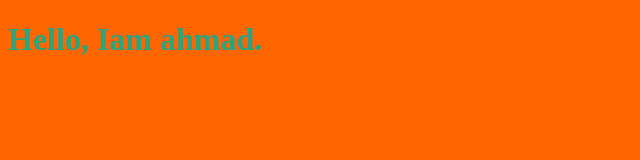
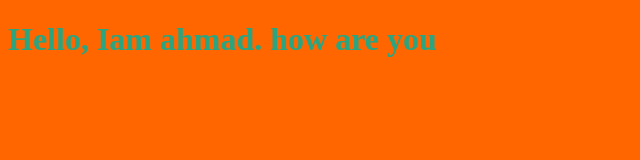
Before and after one commit to ahmad-abdelsamei/my_project, a plain HTML site: page index.html in a window 1280 px wide. Shown: the whole page, without its empty margins (0-640 px from the left). Drawn offline with Linux system fonts and the light colour scheme.

Commit message:
edit html

```diff
--- a/index.html
+++ b/index.html
@@ -7,7 +7,7 @@
     <link rel="stylesheet" href="style.css">
 </head>
 <body>
-    <h1>Hello, Iam ahmad.</h1>
+    <h1>Hello, Iam ahmad. how are you</h1>
   <script src="home.js"></script>
 </body>
 </html>
```
